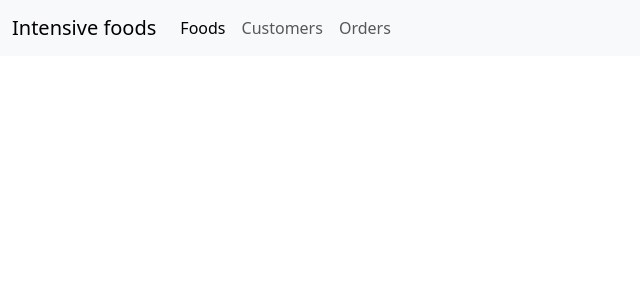
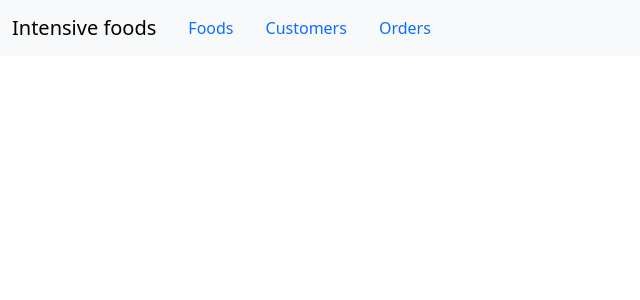
Before and after one commit to armenbakir/Food-store-with-ReactQuery-FE, a React (Vite) app: page / in a window 1280 px wide. Shown: the top 300 px of the page, without its empty margins (0-640 px from the left). Built offline with nearby package versions, Linux system fonts and the light colour scheme.

Commit message:
added notfound page

```diff
--- a/src/components/NavBar.tsx
+++ b/src/components/NavBar.tsx
@@ -1,10 +1,12 @@
+import { Link, NavLink } from "react-router-dom";
+
 function NavBar() {
   return (
     <nav className="navbar navbar-expand-lg bg-body-tertiary">
       <div className="container-fluid">
-        <a className="navbar-brand" href="/">
+        <Link className="navbar-brand" to="/foods">
           Intensive foods
-        </a>
+        </Link>
         <button
           className="navbar-toggler"
           type="button"
@@ -17,22 +19,22 @@
           <span className="navbar-toggler-icon"></span>
         </button>
         <div className="collapse navbar-collapse" id="navbarNav">
-          <ul className="navbar-nav">
+          <ul className="nav nav-pills">
             <li className="nav-item">
-              <a className="nav-link active" aria-current="page" href="/foods">
+              <NavLink className="nav-link" aria-current="page" to="/foods">
                 Foods
-              </a>
+              </NavLink>
             </li>
 
             <li className="nav-item">
-              <a className="nav-link" href="/customers">
+              <NavLink className="nav-link" to="/customers">
                 Customers
-              </a>
+              </NavLink>
             </li>
             <li className="nav-item">
-              <a className="nav-link" href="orders">
+              <NavLink className="nav-link" to="orders">
                 Orders
-              </a>
+              </NavLink>
             </li>
           </ul>
         </div>
--- a/src/routes.tsx
+++ b/src/routes.tsx
@@ -6,6 +6,7 @@
   {
     path: "/",
     element: <App />,
+    errorElement: <NotFoundPage />,
     children: [
       { path: "/foods", element: <FoodsPage /> },
       { path: "/customers", element: <CustomersPage /> },
```
